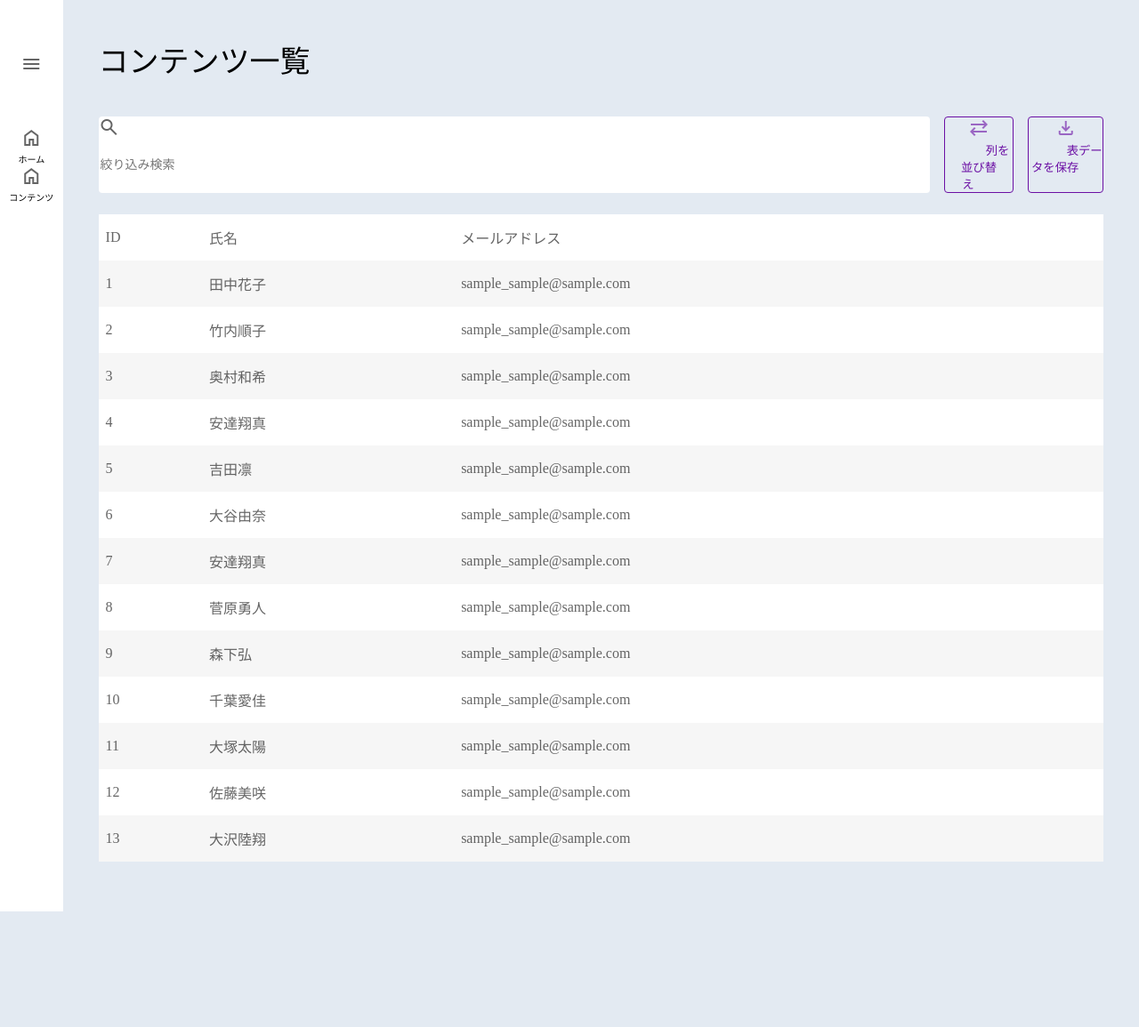
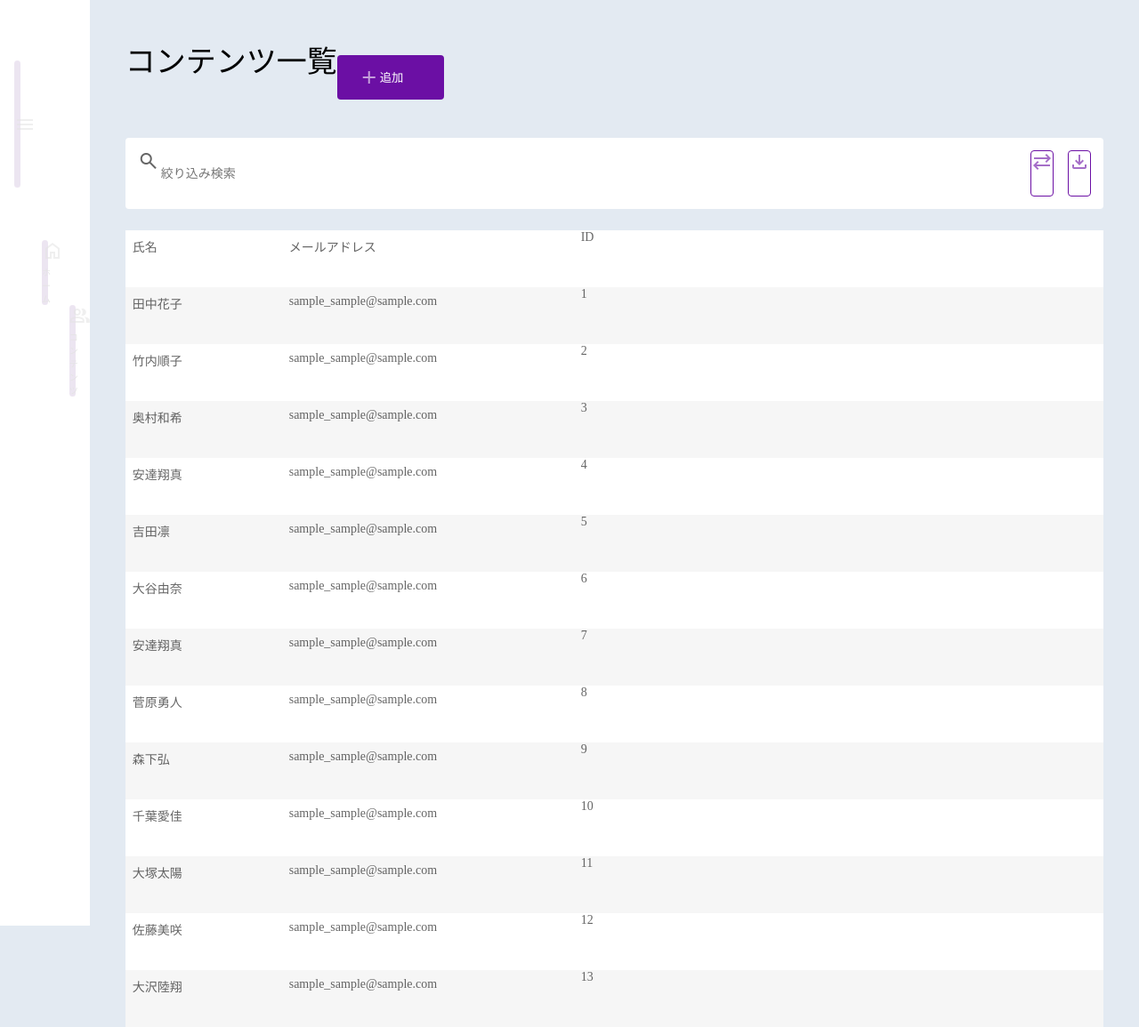
Before and after one commit to yjMiyoshi/management_page, a plain HTML site: page index.html in a window 1280 px wide. Shown: the whole page at 89% size. Before the commit the page ends 1067 px from the top, so only its background shows below. Drawn offline with nearby package versions, Linux system fonts and the light colour scheme.

Commit message:
fix table to flexbox

```diff
--- a/css/styles.css
+++ b/css/styles.css
@@ -1,13 +1,202 @@
+/* SP画面 */
+body {
+  background-color: #e3eaf2;
+  margin: 0%;
+}
+
+h1 {
+  margin: 0;
+}
+
+.container {
+  display: flex;
+}
+/* メニューを最下部に固定 */
+.aside {
+  position: absolute;
+  bottom: 0;
+  display: flex;
+  padding: 8px 16px;
+}
+
+.aside-button {
+  background-color: #540c82;
+  opacity: 10%;
+  border-radius: 40px;
+  text-align: center;
+  width: calc((100% - 48px) / 3);
+}
+
+button {
+  /* 初期値(背景色無効) */
+  background-color: transparent;
+  border: none;
+  cursor: pointer;
+  padding: 0;
+  border: 1px solid #6B0FA4;
+
+}
+
+
+
+/* レコード部のcss */
+.data-header, .data {
+  display: flex;
+}
+div.data-header {
+  background-color: #FFFFFF;
+}
+div.data-body > :nth-child(odd) {
+  background-color: #F6F6F6;
+}
+div.data-body > :nth-child(even) {
+  background-color: #FFFFFF;
+}
+.datas {
+  font-size: 14px;
+}
+.id, .name, .email {
+  opacity: 60%;
+}
+
+
+
+
+
+/* .idを最後尾に */
+.tr-record {
+  display: flex;
+  align-items: center;
+}
+
+.id {
+  order: 1;
+}
+
+.name {
+  display: block;
+  /* margin-top: 50px; */
+  width: 160px;
+  height: 48px;
+  padding: 8px;
+}
+
+.email {
+  width: 320px;
+  height: 48px;
+  padding: 8px;
+}
+
+.search {
+  /* padding: 14px 12px; */
+  display: flex;
+}
+
+.header-second-contents {
+  background-color: #FFFFFF;
+  border-radius: 4px;
+  display: flex;
+  justify-content: space-between;
+  padding: 14px;
+  margin-bottom: 18px;
+}
+
+[type="search"] {
+  /* width: 934px;
+  height: 52px; */
+  font-size: 14px;
+  border: none;
+}
+
+td {
+  padding: 14px 8px;
+  font-size: 14px;
+}
+
+.home {
+  margin: 0 auto;
+}
+.content {
+  margin-left: auto;
+}
+
+.contents {
+  margin-top: 24px;
+  margin-left: 16px;
+  margin-right: 16px;
+}
+
+.add-button {
+  padding: 0 24px 0 24px;
+  border-radius: 4px;
+  background-color: #6B0FA4;
+  color: #FFFFFF;
+  height: 50px;
+  width: 120px;
+  display: flex;
+  align-items: center;
+}
+
+.header-top-contents {
+  display: flex;
+  align-items: center;
+  margin-bottom: 24px;
+}
+
+.header-second-contents {
+  display: flex;
+  justify-items: center;
+}
+
+.header-title {
+  font-size: 22px;
+  font-weight: normal;
+}
+
+.menu {
+  order: 3;
+}
+
+table tbody tr:nth-child(odd) {
+  background-color: #F6F6F6;
+}
+
+table tbody tr:nth-child(even) {
+  background-color: #FFFFFF;
+}
+
+table {
+  width: 100%;
+  /* 表の中のセルが境界を共有するか分離するか */
+  border-collapse: collapse;
+}
+
+table {
+  background-color: #FFFFFF;
+}
+
+.button-label {
+  display: none;
+}
+
+
+/* ------------------------------------------------------ */
+
+
+/* PC画面 */
+@media (min-width: 376px) {
   body {
     margin: 0;
     background-color: #e3eaf2;
   }
 
-aside {
+  .aside {
     height: 1025px;
     width: 80px;
     background-color: #FFFFFF;
     text-align: center;
+    position: initial;
+    display: block;
   }
 
   .contents {
@@ -18,13 +207,12 @@ aside {
     margin-top: 42px;
   }
 
-button{
+  button {
+    /* 初期値(背景色無効) */
     background-color: transparent;
     border: none;
     cursor: pointer;
-  outline: none;
     padding: 0;
-  appearance: none;
   }
 
   h1 {
@@ -48,8 +236,6 @@ h1 {
   .search {
     background-color: #FFFFFF;
     border-radius: 4px;
-  /* position: absolute; */
-  /* width: 934px; */
   }
 
   [type="search"] {
@@ -59,12 +245,15 @@ h1 {
     border: none;
   }
 
-.button{
+  .button {
     color: #6B0FA4;
+    display: flex;
+    align-items: center;
     /* padding: 0 24px 0 16px; */
   }
 
-.order, .save {
+  .order,
+  .save {
     border: 1px solid #6B0FA4;
     margin-left: 16px;
     border-radius: 4px;
@@ -87,11 +276,11 @@ h1 {
     display: flex;
   }
 
-.data {
+  .datas {
     margin-bottom: 142px;
   }
 
-.data td{
+  .datas td {
     opacity: 60%;
   }
 
@@ -117,7 +306,7 @@ table tbody tr:nth-child(even) {
     background-color: #FFFFFF;
   }
 
-.sidebar-icon {
+  .sidebar-word {
     font-size: 10px;
   }
 
@@ -126,6 +315,8 @@ table tbody tr:nth-child(even) {
     margin-bottom: 59.08px;
   }
 
-.header-button {
+  /* .header-button {
     margin-left: auto;
+  } */
+
 }
--- a/index.html
+++ b/index.html
@@ -3,7 +3,7 @@
 
 <head>
   <meta charset="UTF-8">
-  <meta name="viewport" content="width=device-width, initial-scale=1.0">
+  <meta name="viewport" content="width=device-width, initial-scale=1">
   <link rel="stylesheet" href="css/styles.css">
   <link rel="stylesheet"
     href="https://fonts.googleapis.com/css2?family=Material+Symbols+Outlined:opsz,wght,FILL,GRAD@20..48,100..700,0..1,-50..200" />
@@ -13,28 +13,38 @@
 <body>
   <div class="main">
     <div class="container">
-      <aside>
-        <div>
+      <aside class="aside">
+        <div class="aside-button menu">
           <span class="material-symbols-outlined menu">
             menu
           </span>
         </div>
-        <div>
+        <div class="aside-button home">
           <div>
             <span class="material-symbols-outlined">home</span>
           </div>
-          <div class="sidebar-icon">ホーム</div>
+          <div class="sidebar-word">ホーム</div>
         </div>
-        <div>
+        <div class="aside-button content">
           <div>
-            <span class="material-symbols-outlined">home</span>
+            <span class="material-symbols-outlined">group</span>
           </div>
-          <div class="sidebar-icon">コンテンツ</div>
+          <div class="sidebar-word">コンテンツ</div>
         </div>
       </aside>
       <div class="contents">
-        <h1 class="header-title">コンテンツ一覧</h1>
-        <div class="header-contents container">
+        <div class="header-top-contents">
+          <h1 class="header-title">コンテンツ一覧</h1>
+          <button class="add-button">
+            <span class="add material-symbols-outlined">
+              add
+            </span>
+            <span class="add-word">
+              追加
+            </span>
+          </button>
+        </div>
+        <div class="header-contents header-second-contents">
           <div class="search">
             <span class="material-symbols-outlined">
               search
@@ -60,90 +70,78 @@
             </div>
           </div>
         </div>
-        <div class="data">
-          <table>
-            <thead>
-              <tr>
-                <td>
-                  ID
-                </td>
-                <td>
-                  氏名
-                </td>
-                <td>
-                  メールアドレス
-                </td>
-              </tr>
-            </thead>
-            <tbody>
-              <tr>
-                <td>1</td>
-                <td>田中花子</td>
-                <td>sample_sample@sample.com</td>
-              </tr>
-              <tr>
-                <td>2</td>
-                <td>竹内順子</td>
-                <td>sample_sample@sample.com</td>
-              </tr>
-              <tr>
-                <td>3</td>
-                <td>奥村和希</td>
-                <td>sample_sample@sample.com</td>
-              </tr>
-              <tr>
-                <td>4</td>
-                <td>安達翔真</td>
-                <td>sample_sample@sample.com</td>
-              </tr>
-              <tr>
-                <td>5</td>
-                <td>吉田凛</td>
-                <td>sample_sample@sample.com</td>
-              </tr>
-              <tr>
-                <td>6</td>
-                <td>大谷由奈</td>
-                <td>sample_sample@sample.com</td>
-              </tr>
-              <tr>
-                <td>7</td>
-                <td>安達翔真</td>
-                <td>sample_sample@sample.com</td>
-              </tr>
-              <tr>
-                <td>8</td>
-                <td>菅原勇人</td>
-                <td>sample_sample@sample.com</td>
-              </tr>
-              <tr>
-                <td>9</td>
-                <td>森下弘</td>
-                <td>sample_sample@sample.com</td>
-              </tr>
-              <tr>
-                <td>10</td>
-                <td>千葉愛佳</td>
-                <td>sample_sample@sample.com</td>
-              </tr>
-              <tr>
-                <td>11</td>
-                <td>大塚太陽</td>
-                <td>sample_sample@sample.com</td>
-              </tr>
-              <tr>
-                <td>12</td>
-                <td>佐藤美咲</td>
-                <td>sample_sample@sample.com</td>
-              </tr>
-              <tr>
-                <td>13</td>
-                <td>大沢陸翔</td>
-                <td>sample_sample@sample.com</td>
-              </tr>
-            </tbody>
-          </table>
+        <div class="datas">
           <div class="data-header">
+            <div class="id">ID</div>
+            <div class="name">氏名</div>
+            <div class="email">メールアドレス</div>
+          </div>
+          <div class="data-body">
+            <div class="data">
+              <div class="id">1</div>
+              <div class="name">田中花子</div>
+              <div class="email">sample_sample@sample.com</div>
+            </div>
+            <div class="data">
+              <div class="id">2</div>
+              <div class="name">竹内順子</div>
+              <div class="email">sample_sample@sample.com</div>
+            </div>
+            <div class="data">
+              <div class="id">3</div>
+              <div class="name">奥村和希</div>
+              <div class="email">sample_sample@sample.com</div>
+            </div>
+            <div class="data">
+              <div class="id">4</div>
+              <div class="name">安達翔真</div>
+              <div class="email">sample_sample@sample.com</div>
+            </div>
+            <div class="data">
+              <div class="id">5</div>
+              <div class="name">吉田凛</div>
+              <div class="email">sample_sample@sample.com</div>
+            </div>
+            <div class="data">
+              <div class="id">6</div>
+              <div class="name">大谷由奈</div>
+              <div class="email">sample_sample@sample.com</div>
+            </div>
+            <div class="data">
+              <div class="id">7</div>
+              <div class="name">安達翔真</div>
+              <div class="email">sample_sample@sample.com</div>
+            </div>
+            <div class="data">
+              <div class="id">8</div>
+              <div class="name">菅原勇人</div>
+              <div class="email">sample_sample@sample.com</div>
+            </div>
+            <div class="data">
+              <div class="id">9</div>
+              <div class="name">森下弘</div>
+              <div class="email">sample_sample@sample.com</div>
+            </div>
+            <div class="data">
+              <div class="id">10</div>
+              <div class="name">千葉愛佳</div>
+              <div class="email">sample_sample@sample.com</div>
+            </div>
+            <div class="data">
+              <div class="id">11</div>
+              <div class="name">大塚太陽</div>
+              <div class="email">sample_sample@sample.com</div>
+            </div>
+            <div class="data">
+              <div class="id">12</div>
+              <div class="name">佐藤美咲</div>
+              <div class="email">sample_sample@sample.com</div>
+            </div>
+            <div class="data">
+              <div class="id">13</div>
+              <div class="name">大沢陸翔</div>
+              <div class="email">sample_sample@sample.com</div>
+            </div>
           </div>
         </div>
       </div>
```
Lines whose indentation alone changed are shown as unchanged.
